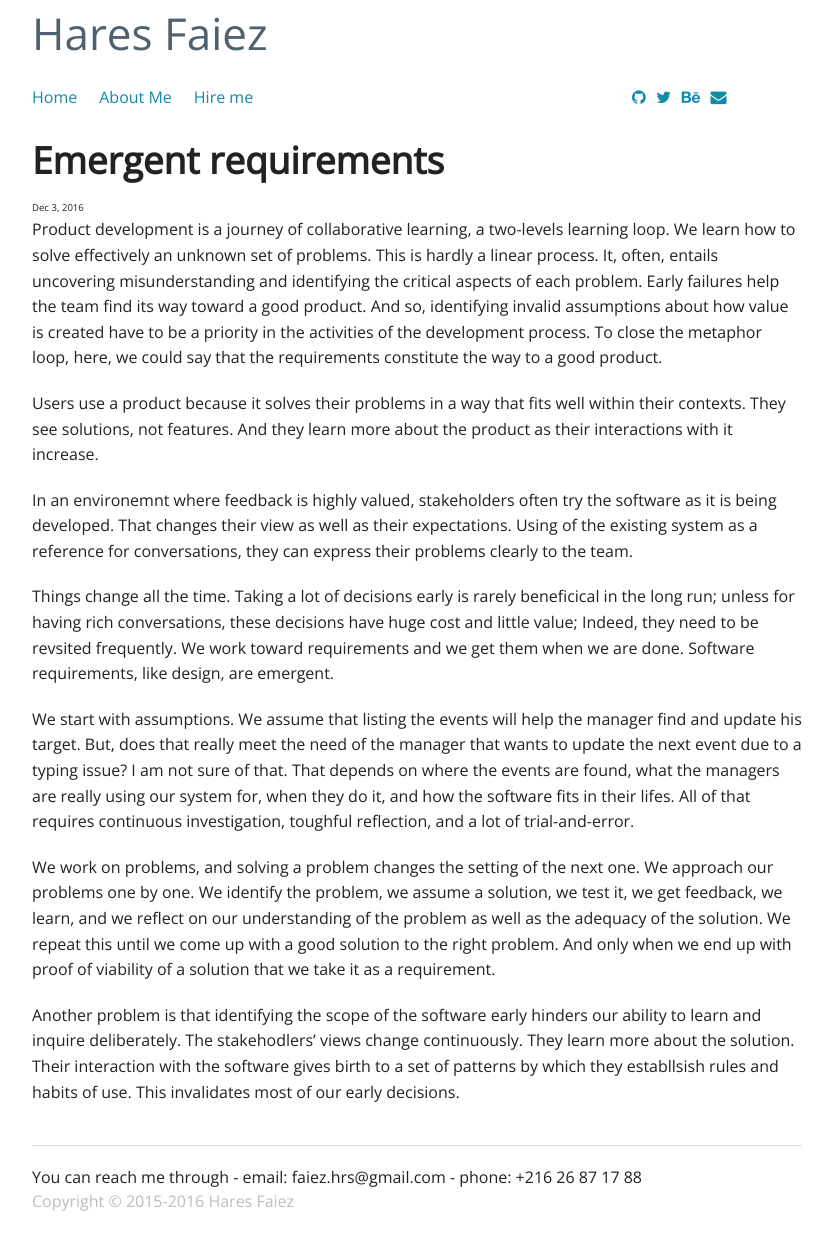
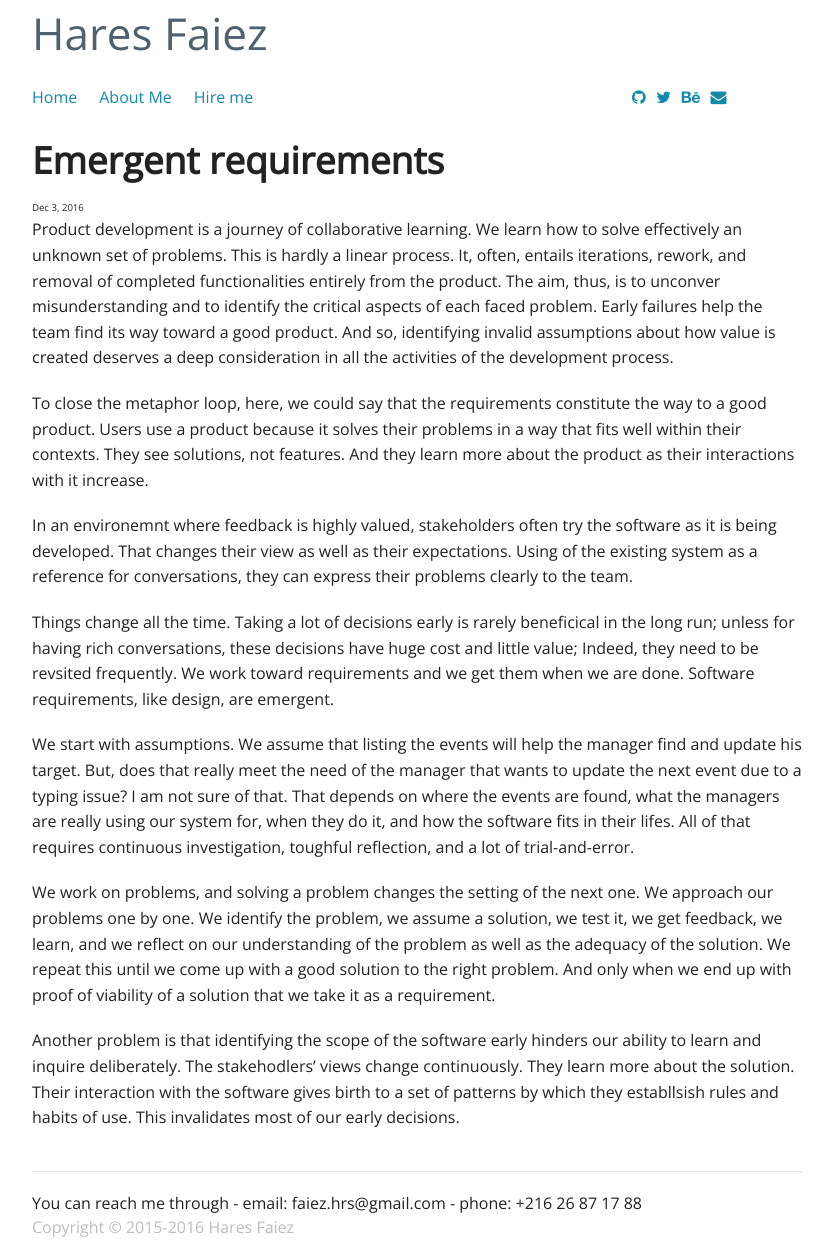
Before and after one commit to haresfaiez/haresfaiez.github.io, a Jekyll site: the page built from _posts/2016-12-03-emergent-requirements.md, in a window 1280 px wide. Shown: the whole page, without its empty margins (223-1056 px from the left). Built offline with Jekyll 4.4.1, drawn with Linux system fonts in a browser that asks for light colours; some web fonts are replaced; comment, search, counter and statistics services are not loaded; before the commit the page ends 1235 px from its top, so only the background shows below that.

Commit message:
Improve the emergent-requirements post

```diff
--- a/_posts/2016-12-03-emergent-requirements.md
+++ b/_posts/2016-12-03-emergent-requirements.md
@@ -7,17 +7,19 @@ categories: Software
 tags: featured
 ---
 
-Product development is a journey of collaborative learning, a two-levels learning loop.
+Product development is a journey of collaborative learning.
 We learn how to solve effectively an unknown set of problems.
 This is hardly a linear process.
-It, often, entails uncovering misunderstanding
-and identifying the critical aspects of each problem.
+It, often, entails iterations, rework, and removal of completed functionalities
+entirely from the product.
+The aim, thus, is to unconver misunderstanding
+and to identify the critical aspects of each faced problem.
 Early failures help the team find its way toward a good product.
 And so, identifying invalid assumptions about how value is created
-have to be a priority in the activities of the development process.
+deserves a deep consideration in all the activities of the development process.
+
 To close the metaphor loop, here, we could say that the requirements
 constitute the way to a good product.
-
 Users use a product because it solves their problems in a way that fits
 well within their contexts.
 They see solutions, not features.
```
